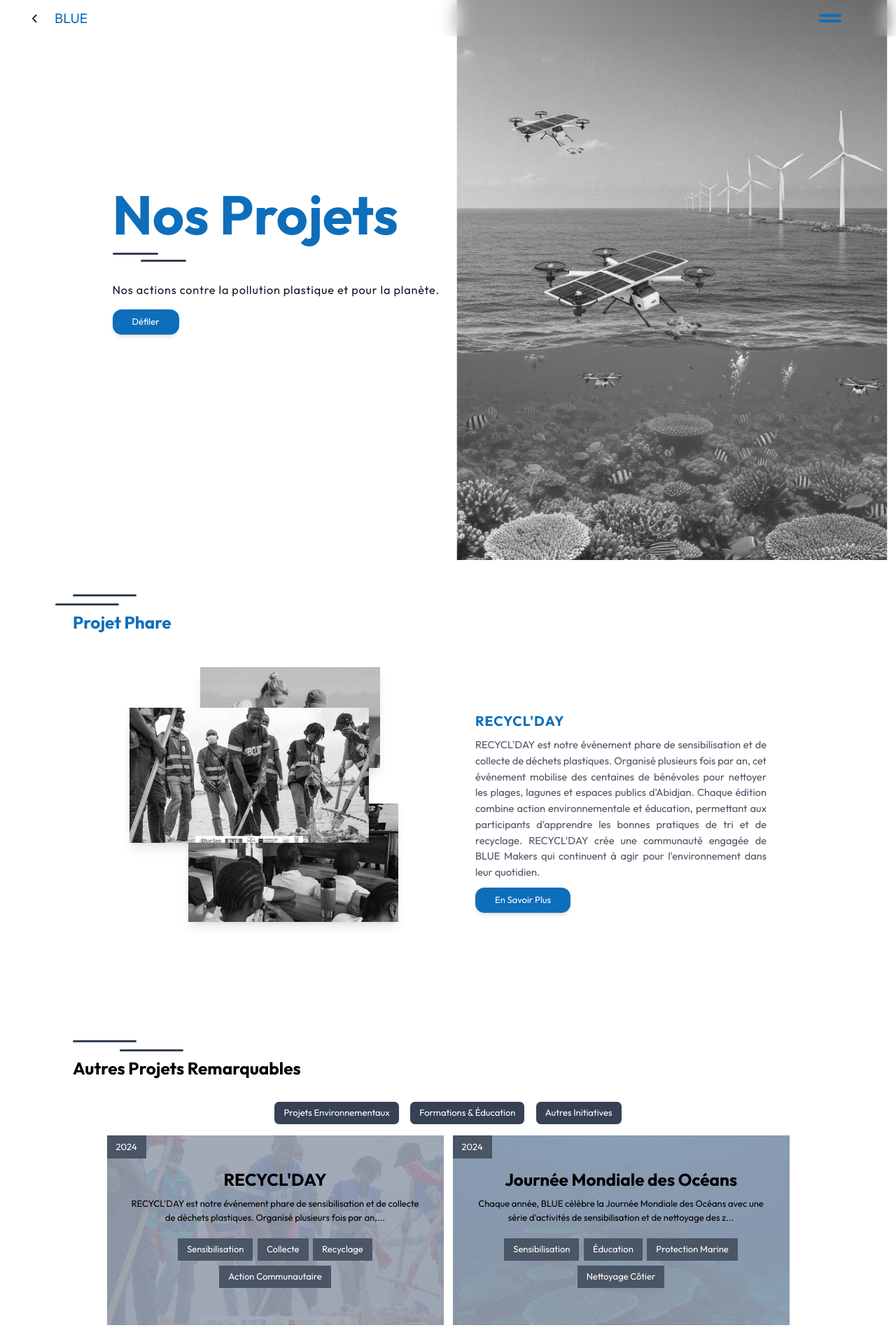
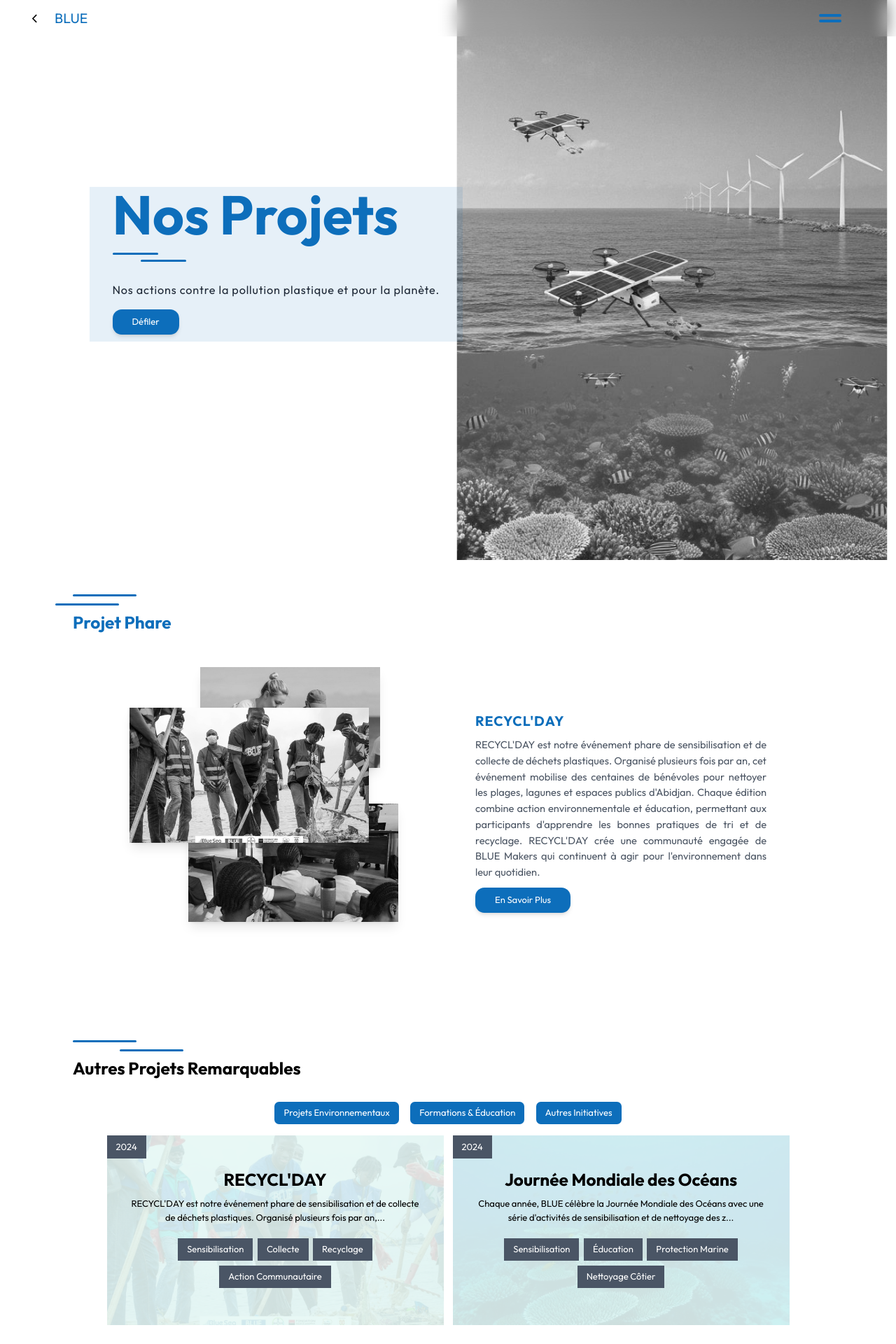
Before and after one commit to nandju/blue2026, a Next.js app: page /projects in a window 1280 px wide. Shown: the top 1920 px of the page at 70% size. Built offline with nearby package versions, Linux system fonts and the light colour scheme; grey boxes are pictures that could not be loaded.

Commit message:
reste l'ia à mettre en place pour qu'il puisse communiquer efficacement pour intégrer l'ong BLUE & aussi donner les informations placer pour de bon BLUE Academy

```diff
--- a/app/globals.css
+++ b/app/globals.css
@@ -90,3 +90,73 @@ a[title]:hover:after {
 	background: #0D6EBB;
 	color: #fff;
 }
+
+/* BLUE Design System - Color Palette */
+:root {
+	--blue-primary: #0D6EBB;
+	--blue-secondary: #FFFFFF;
+	--blue-tertiary: #0DBD9F;
+	--blue-primary-light: rgba(13, 110, 187, 0.1);
+	--blue-primary-dark: #0a5a9a;
+	--blue-tertiary-light: rgba(13, 189, 159, 0.1);
+}
+
+/* Replace gray colors with BLUE palette */
+.bg-gray-100,
+.bg-gray-200 {
+	background-color: var(--blue-primary-light) !important;
+}
+
+.bg-gray-300,
+.bg-gray-400 {
+	background-color: var(--blue-tertiary-light) !important;
+}
+
+.bg-gray-700,
+.bg-gray-800,
+.bg-gray-900 {
+	background-color: var(--blue-primary) !important;
+}
+
+.text-gray-400,
+.text-gray-500 {
+	color: #6B7280 !important;
+}
+
+.text-gray-600,
+.text-gray-700 {
+	color: #4B5563 !important;
+}
+
+.text-gray-800,
+.text-gray-900 {
+	color: #1F2937 !important;
+}
+
+.border-gray-200,
+.border-gray-300 {
+	border-color: rgba(13, 110, 187, 0.15) !important;
+}
+
+/* Buttons and interactive elements */
+button:hover,
+a:hover {
+	transition: all 0.3s ease;
+}
+
+/* Accent colors for highlights */
+.accent-primary {
+	color: var(--blue-primary);
+}
+
+.accent-tertiary {
+	color: var(--blue-tertiary);
+}
+
+.bg-accent-primary {
+	background-color: var(--blue-primary);
+}
+
+.bg-accent-tertiary {
+	background-color: var(--blue-tertiary);
+}
--- a/components/Hr.jsx
+++ b/components/Hr.jsx
@@ -6,7 +6,7 @@ export default function Hr({ variant }) {
 			{variant === "long" ? (
 				<>
 					<motion.div
-						className="bg-gray-700 w-28 h-1 rounded-full mb-3 self-start"
+						className="bg-[#0D6EBB] w-28 h-1 rounded-full mb-3 self-start"
 						initial={{
 							opacity: 0,
 							x: -100,
@@ -20,7 +20,7 @@ export default function Hr({ variant }) {
 							type: "spring",
 						}}></motion.div>
 					<motion.div
-						className="bg-gray-700 w-28 h-1 rounded-full"
+						className="bg-[#0D6EBB] w-28 h-1 rounded-full"
 						initial={{
 							opacity: 0,
 							x: 200,
@@ -37,7 +37,7 @@ export default function Hr({ variant }) {
 			) : (
 				<div className="flex justify-center items-center flex-col my-5">
 					<motion.div
-						className="bg-gray-700 w-20 h-1 rounded-full mb-2"
+						className="bg-[#0D6EBB] w-20 h-1 rounded-full mb-2"
 						initial={{
 							opacity: 0,
 							x: -45,
@@ -51,7 +51,7 @@ export default function Hr({ variant }) {
 							type: "spring",
 						}}></motion.div>
 					<motion.div
-						className="bg-gray-700 w-20 h-1 rounded-full"
+						className="bg-[#0D6EBB] w-20 h-1 rounded-full"
 						initial={{
 							opacity: 0,
 							x: 150,
--- a/components/Sidebar.jsx
+++ b/components/Sidebar.jsx
@@ -20,10 +20,10 @@ const Sidebar = () => {
 	const { moveTo, activeIndex } = useFullPage();
 
 	return (
-		<div className="hidden md:flex fixed z-40 bg-gray-700 h-[50vh] w-14 flex-col justify-between items-center p-4 left-0 top-1/4 rounded-e-3xl">
+		<div className="hidden md:flex fixed z-40 bg-[#0D6EBB] h-[50vh] w-14 flex-col justify-between items-center p-4 left-0 top-1/4 rounded-e-3xl">
 			<ul
 				id="sidebar"
-				className="flex flex-col justify-evenly items-center h-full text-gray-50">
+				className="flex flex-col justify-evenly items-center h-full text-white">
 				{navItems.map((item, index) => (
 					<li key={item.anchor} data-menuanchor={item.anchor}>
 						<button
@@ -33,7 +33,7 @@ const Sidebar = () => {
 							{activeIndex === index && (
 								<motion.div
 									layoutId="sidebar-active"
-									className="absolute inset-0 bg-gray-500 rounded-xl"
+									className="absolute inset-0 bg-[#0DBD9F] rounded-xl"
 									transition={{
 										type: "spring",
 										stiffness: 350,
--- a/tailwind.config.js
+++ b/tailwind.config.js
@@ -12,6 +12,9 @@ module.exports = {
 					primary: '#0D6EBB',
 					secondary: '#0DBD9F',
 				},
+				'blue-primary': '#0D6EBB',
+				'blue-secondary': '#FFFFFF',
+				'blue-tertiary': '#0DBD9F',
 			},
 			fontFamily: {
 				outfit: ['Outfit', 'sans-serif'],
```
